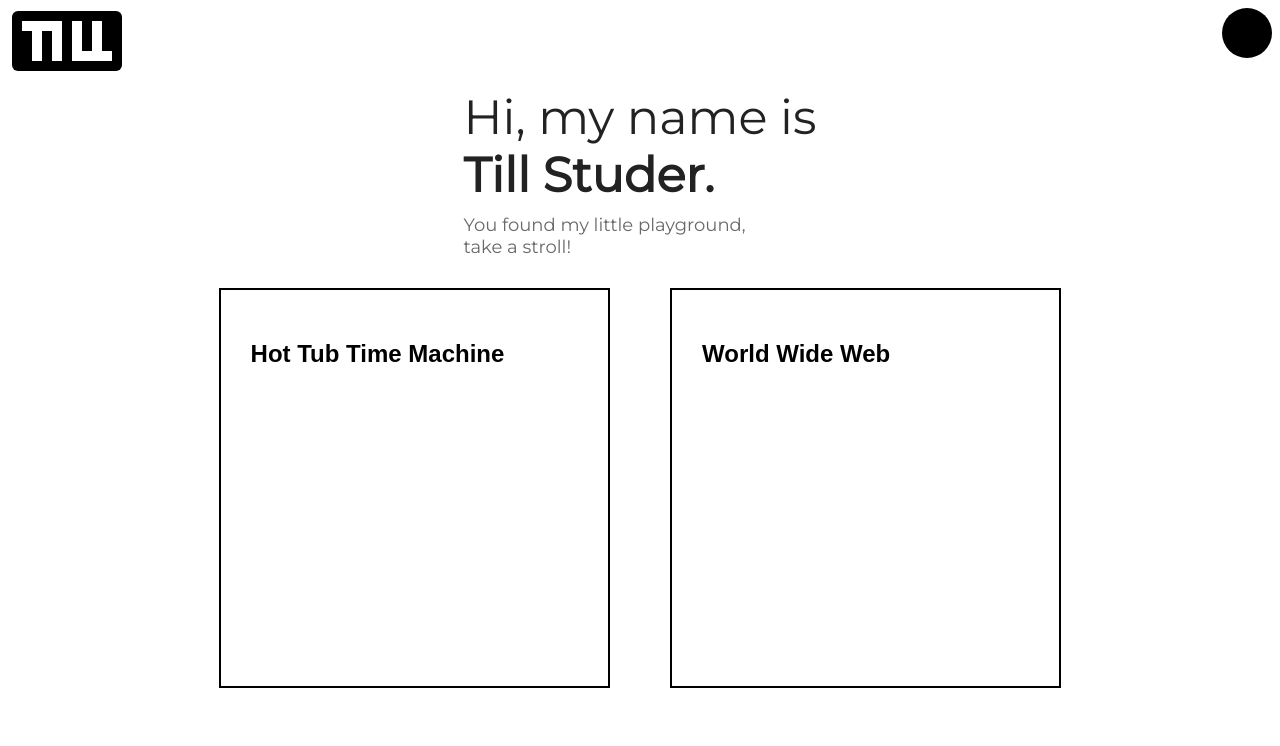
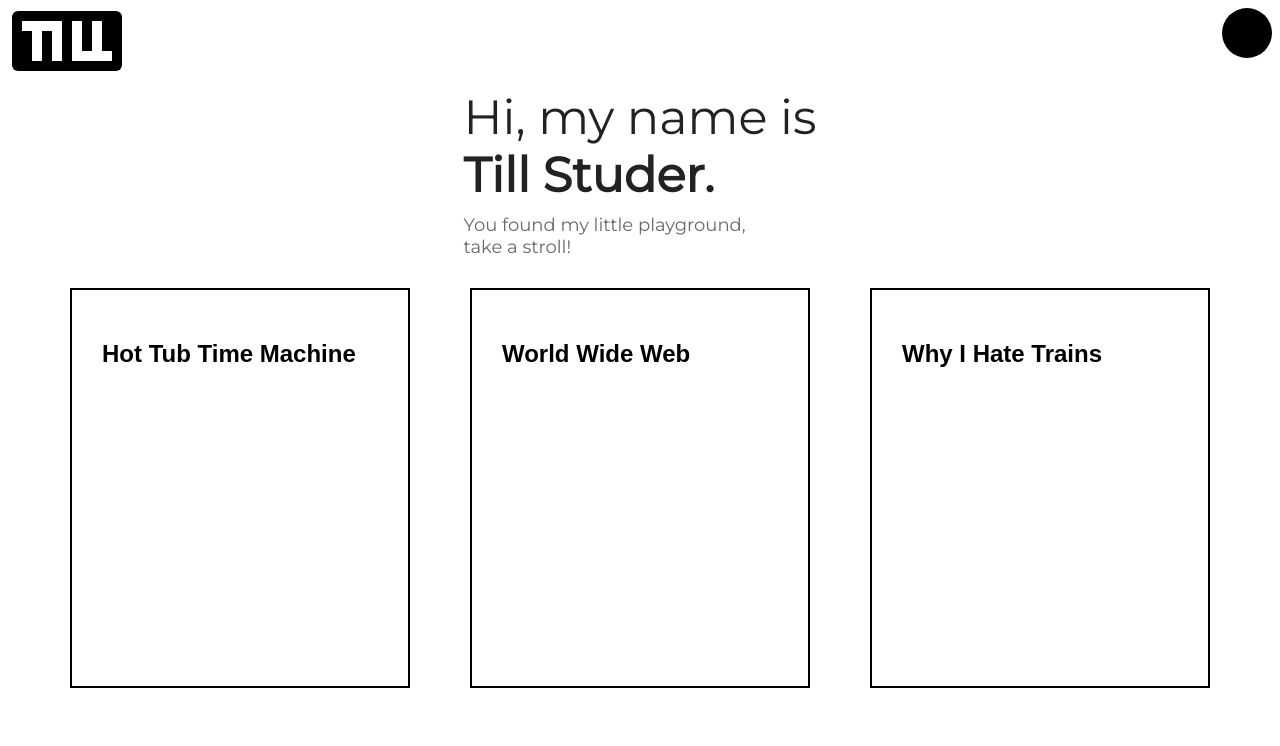
Before and after one commit to tillstuder/personal-webpage, an Angular app: page /home in a window 1280 px wide. Shown: the top 746 px of the page. Built offline with nearby package versions, Linux system fonts and the light colour scheme.

Commit message:
should look better on mobile

```diff
--- a/src/app/home-page/home-page.component.scss
+++ b/src/app/home-page/home-page.component.scss
@@ -6,7 +6,7 @@
   grid-template-columns: 1fr 5fr 1fr;
   grid-template-areas:
   "title-message title-message title-message"
-  ". middle-space ."
+  "middle-space middle-space middle-space"
   ;
   justify-items: center;
 }
@@ -20,6 +20,7 @@
 //   background-color: green;
   grid-area: middle-space;
   display: flex;
+  max-width: 1200px;
 }
 
 
```
